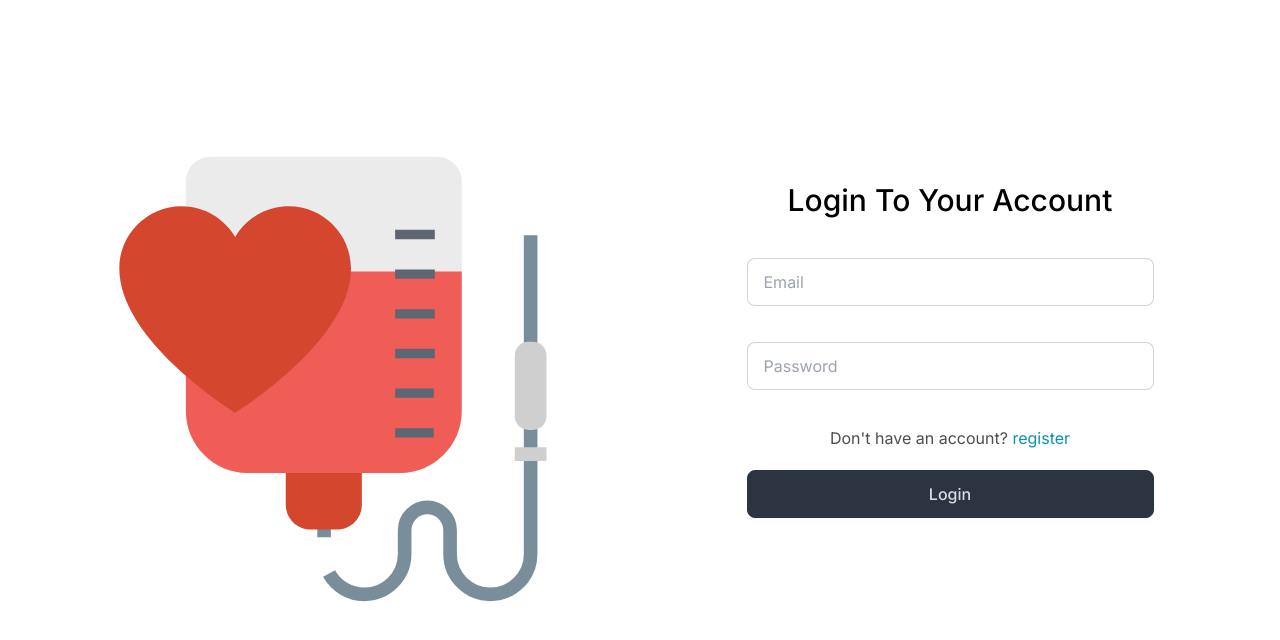
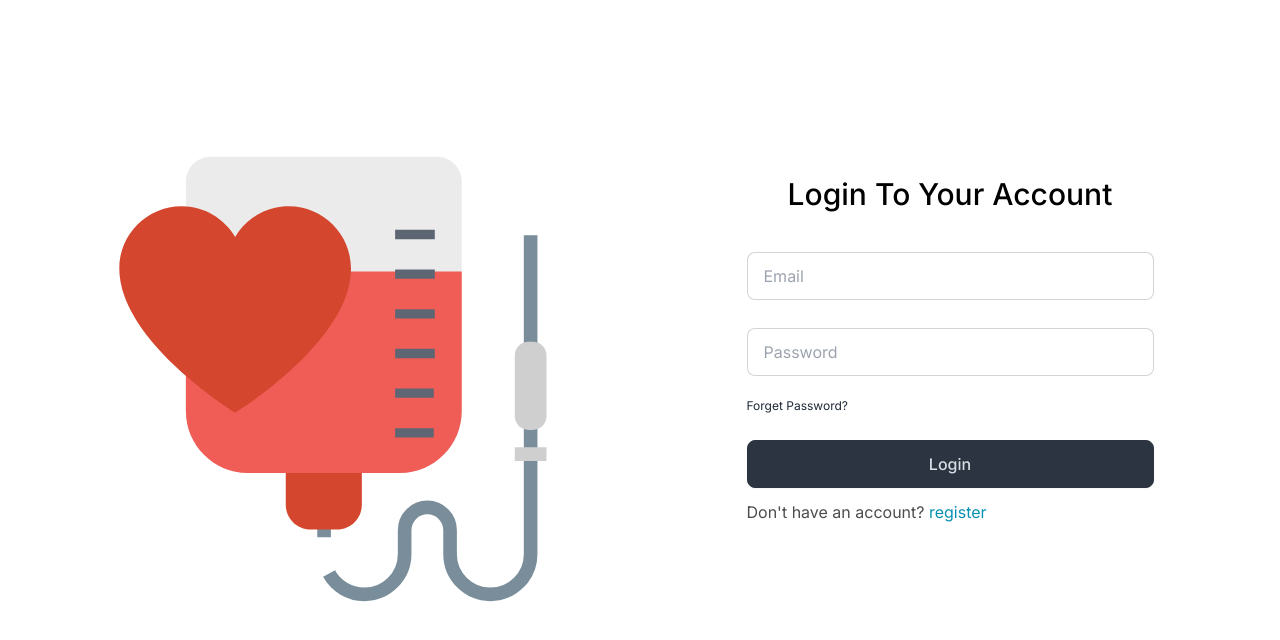
Before and after one commit to Naim-Ahmad/life-saving-blood-donation, a Next.js app: page /login in a window 1280 px wide. Shown: the top 640 px of the page. Built offline with nearby package versions, Linux system fonts and the light colour scheme.

Commit message:
fixed alt text

```diff
--- a/src/components/LoginForm/LoginForm.js
+++ b/src/components/LoginForm/LoginForm.js
@@ -20,7 +20,7 @@ const LoginForm = () => {
       </h2>
       <form
         onSubmit={handleSubmit(onSubmit)}
-        className="mt-10 flex flex-col items-center space-y-5"
+        className="mt-10 flex flex-col items-center space-y-3"
       >
         {/*  */}
         <div className="max-w-[407px]  w-full">
@@ -54,22 +54,30 @@ const LoginForm = () => {
               {errors?.password?.message}
             </span>
           </div>
+          <span className="label-text-alt link link-hover">
+            Forget Password?
+          </span>
         </div>
-        <p className="text-color-gray1">
-          Don&apos;t have an account?{" "}
-          <Link
-            className="text-cyan-600 hover:text-cyan-700"
-            href={"/register"}
-          >
-            register
-          </Link>
-        </p>
+
+        <div className="max-w-[407px] w-full text-left pl-1 mb-3"></div>
+
         <button
           type="submit"
           className="btn btn-neutral max-w-[407px] w-full rounded-lg h-11 font-medium text-base"
         >
           Login
         </button>
+        <div className="max-w-[407px] w-full">
+          <p className="text-color-gray1">
+            Don&apos;t have an account?{" "}
+            <Link
+              className="text-cyan-600 hover:text-cyan-700"
+              href={"/register"}
+            >
+              register
+            </Link>
+          </p>
+        </div>
       </form>
     </div>
   );
--- a/src/components/RegisterForm/RegisterForm.js
+++ b/src/components/RegisterForm/RegisterForm.js
@@ -101,12 +101,14 @@ const RegisterForm = () => {
             </span>
           </div>
         </div>
+        <div className="max-w-[407px] w-full">
           <p className="text-color-gray1 mb-3">
             Already have an account?{" "}
             <Link className="text-cyan-600 hover:text-cyan-700" href={"/login"}>
               login
             </Link>
           </p>
+        </div>
         <button
           type="submit"
           className=" max-w-[407px] w-full rounded-lg btn btn-neutral text-base font-medium"
```
Lines whose indentation alone changed are shown as unchanged.
